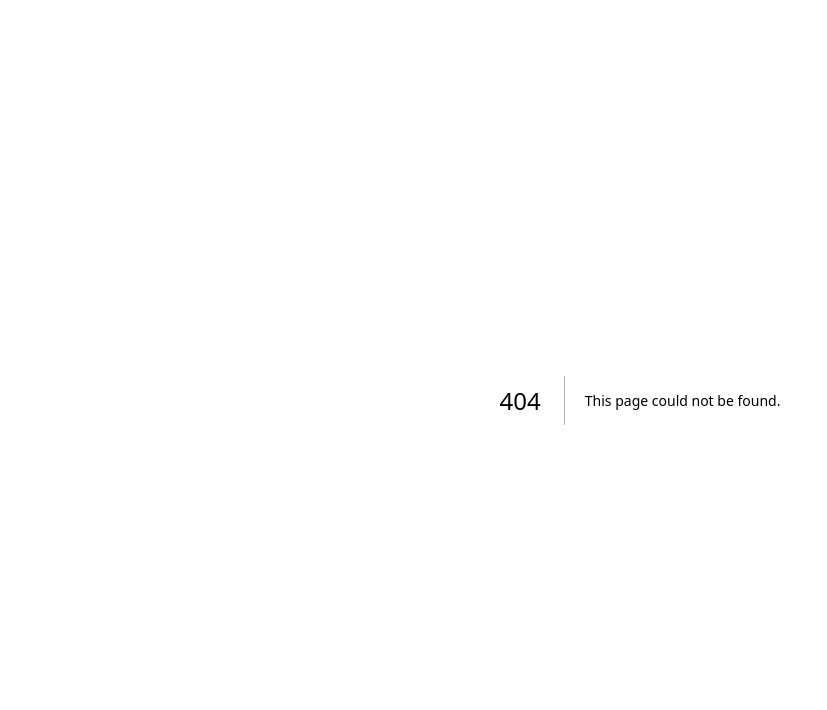
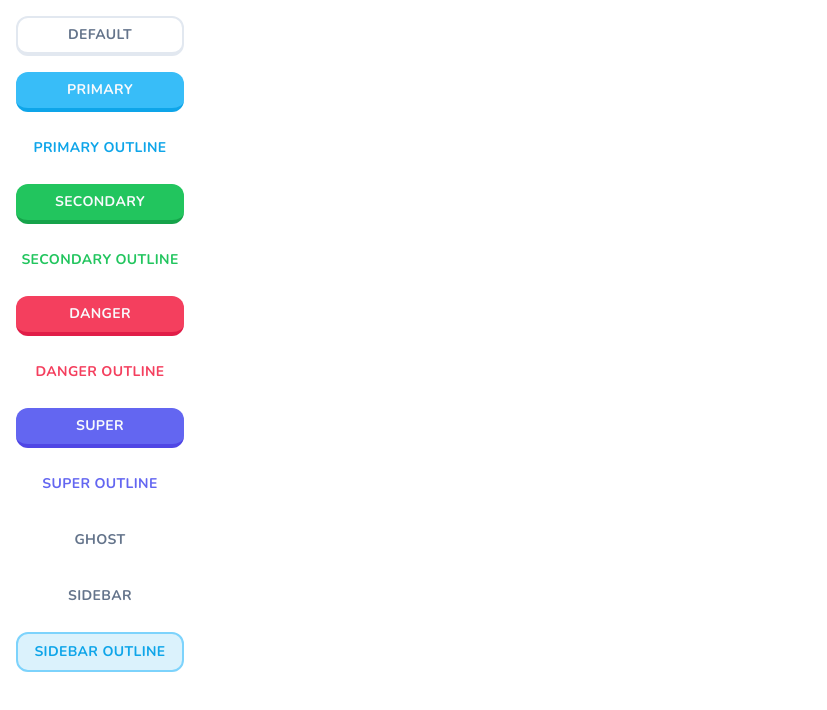
Before and after one commit to Harshvardhan-18/Prolingo, a Next.js app: page /buttons in a window 1280 px wide. Before the commit this address had no page. Shown: the top 710 px of the page, without its empty margins (0-827 px from the left). Built offline with nearby package versions, Linux system fonts and the light colour scheme.

Commit message:
added buttons route

```diff
--- /dev/null
+++ b/app/buttons/page.tsx
@@ -0,0 +1,22 @@
+import { Button } from "@/components/ui/button";
+
+const ButtonsPage = () => {
+  return (
+    <div className="p-4 space-y-4 flex flex-col max-w-[200px]">
+        <Button>Default</Button>
+        <Button variant="primary">Primary</Button>
+        <Button variant="primaryOutline">Primary Outline</Button>
+        <Button variant="secondary">Secondary</Button>
+        <Button variant="secondaryOutline">Secondary Outline</Button>
+        <Button variant="danger">Danger</Button>
+        <Button variant="dangerOutline">Danger Outline</Button>
+        <Button variant="super">Super</Button>
+        <Button variant="superOutline">Super Outline</Button>
+        <Button variant="ghost">Ghost</Button>
+        <Button variant="sidebar">Sidebar</Button>
+        <Button variant="sidebarOutline">Sidebar Outline</Button>
+    </div>
+  )
+}
+
+export default ButtonsPage;
--- a/app/page.tsx
+++ b/app/page.tsx
@@ -1,10 +1,10 @@
 import Image from "next/image";
-
+import { Button } from "@/components/ui/button";
 export default function Home() {
   return(
     <div>
-      <p className="text-green-500">
-      Hello ling!!!
+      <p className="text-green-500 font-bold">
+      <Button>Hello ling!!!</Button>
       </p>
     </div>
   )
--- /dev/null
+++ b/components/ui/button.tsx
@@ -0,0 +1,60 @@
+import * as React from "react";
+import { Slot } from "@radix-ui/react-slot";
+import { cva, type VariantProps } from "class-variance-authority";
+
+import { cn } from "@/lib/utils";
+
+const buttonVariants = cva(
+  "inline-flex items-center justify-center gap-2 whitespace-nowrap tracking-wide uppercase rounded-xl text-sm font-bold ring-offset-background transition-colors focus-visible:outline-none focus-visible:ring-2 focus-visible:ring-ring focus-visible:ring-offset-2 disabled:pointer-events-none disabled:opacity-50 [&_svg]:pointer-events-none [&_svg]:size-4 [&_svg]:shrink-0",
+  {
+    variants: {
+      variant: {
+        default: "bg-white text-black border-slate-200 border-2 border-b-4 active:border-b-2 hover:bg-slate-100 text-slate-500",
+        primary:"bg-sky-400 text-primary-foreground hover:bg-sky-400/90 border-sky-500 border-b-4 active:border-b-0 ",
+        primaryOutline:"bg-white text-sky-500 hover:bg-slate-100",
+        secondary:"bg-green-500 text-primary-foreground hover:bg-green-500/90 border-green-600 border-b-4 active:border-b-0 ",
+        secondaryOutline:"bg-white text-green-500 hover:bg-slate-100",
+        danger:"bg-rose-500 text-primary-foreground hover:bg-rose-500/90 border-rose-600 border-b-4 active:border-b-0 ",
+        dangerOutline:"bg-white text-rose-500 hover:bg-slate-100",
+        super:"bg-indigo-500 text-primary-foreground hover:bg-indigo-500/90 border-indigo-600 border-b-4 active:border-b-0 ",
+        superOutline:"bg-white text-indigo-500 hover:bg-slate-100",
+        ghost:"bg-transparent text-slate-500 border-transparent border-0 hover:bg-slate-100",
+        sidebar:"bg-transparent text-slate-500 border-2 border-transparent hover:bg-slate-100 transition-none",
+        sidebarOutline:"bg-sky-500/15 text-sky-500 border-sky-300 border-2 hover:bg-sky-500/20 transition-none"
+      },
+      size: {
+        default: "h-10 px-4 py-2",
+        sm: "h-9 px-3",
+        lg: "h-12 px-8",
+        icon: "h-10 w-10",
+        rounded: "rounded-full",
+      },
+    },
+    defaultVariants: {
+      variant: "default",
+      size: "default",
+    },
+  }
+);
+
+export interface ButtonProps
+  extends React.ButtonHTMLAttributes<HTMLButtonElement>,
+    VariantProps<typeof buttonVariants> {
+  asChild?: boolean;
+}
+
+const Button = React.forwardRef<HTMLButtonElement, ButtonProps>(
+  ({ className, variant, size, asChild = false, ...props }, ref) => {
+    const Comp = asChild ? Slot : "button";
+    return (
+      <Comp
+        className={cn(buttonVariants({ variant, size, className }))}
+        ref={ref}
+        {...props}
+      />
+    );
+  }
+);
+Button.displayName = "Button";
+
+export { Button, buttonVariants };
--- a/package.json
+++ b/package.json
@@ -3,12 +3,13 @@
   "version": "0.1.0",
   "private": true,
   "scripts": {
-    "dev": "next dev --turbopack",
+    "dev": "next dev",
     "build": "next build",
     "start": "next start",
     "lint": "next lint"
   },
   "dependencies": {
+    "@radix-ui/react-slot": "^1.1.1",
     "class-variance-authority": "^0.7.1",
     "clsx": "^2.1.1",
     "lucide-react": "^0.474.0",
```
Also changed, not shown: .txt (deleted), 1 other file (tests, documents, lock files or other folders).
